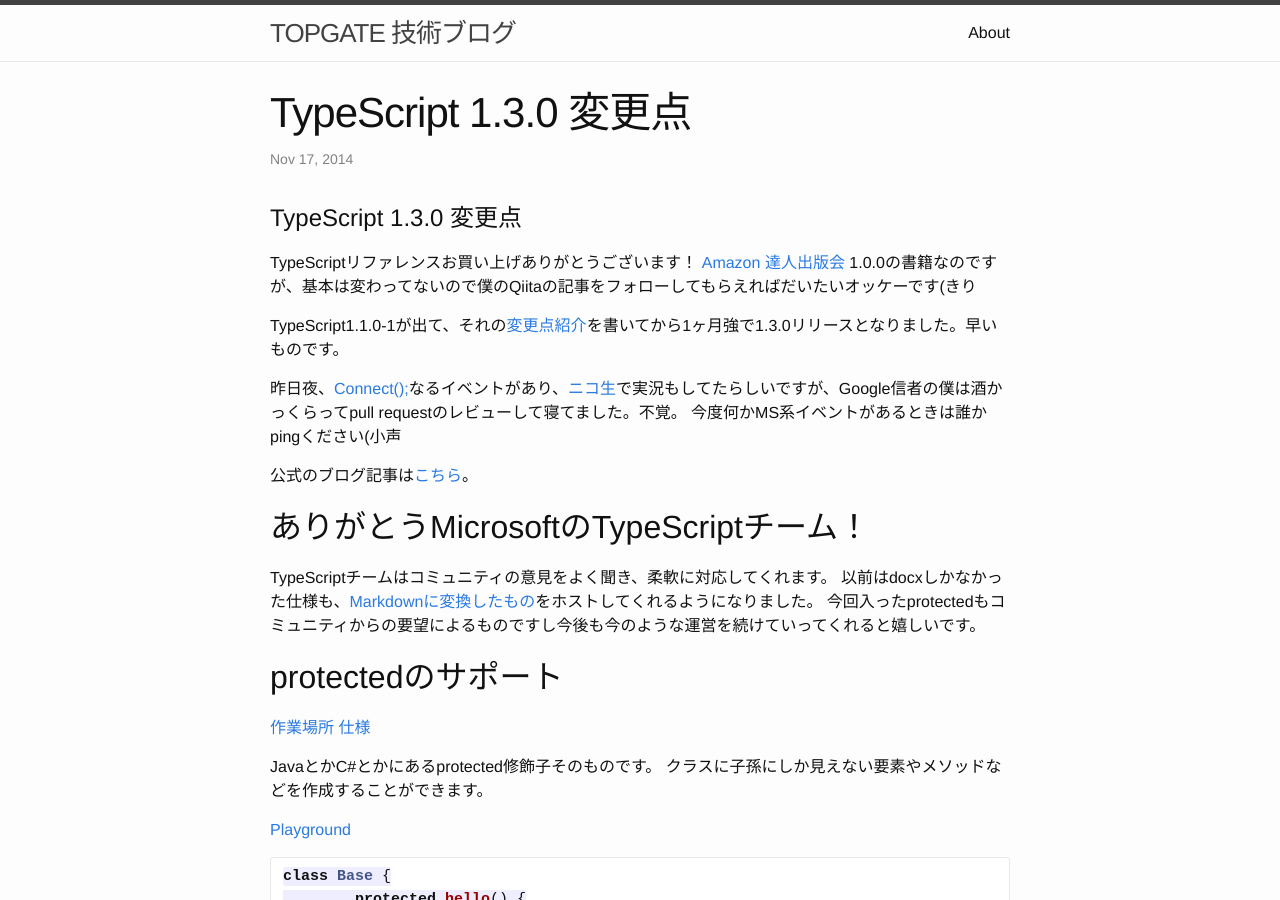
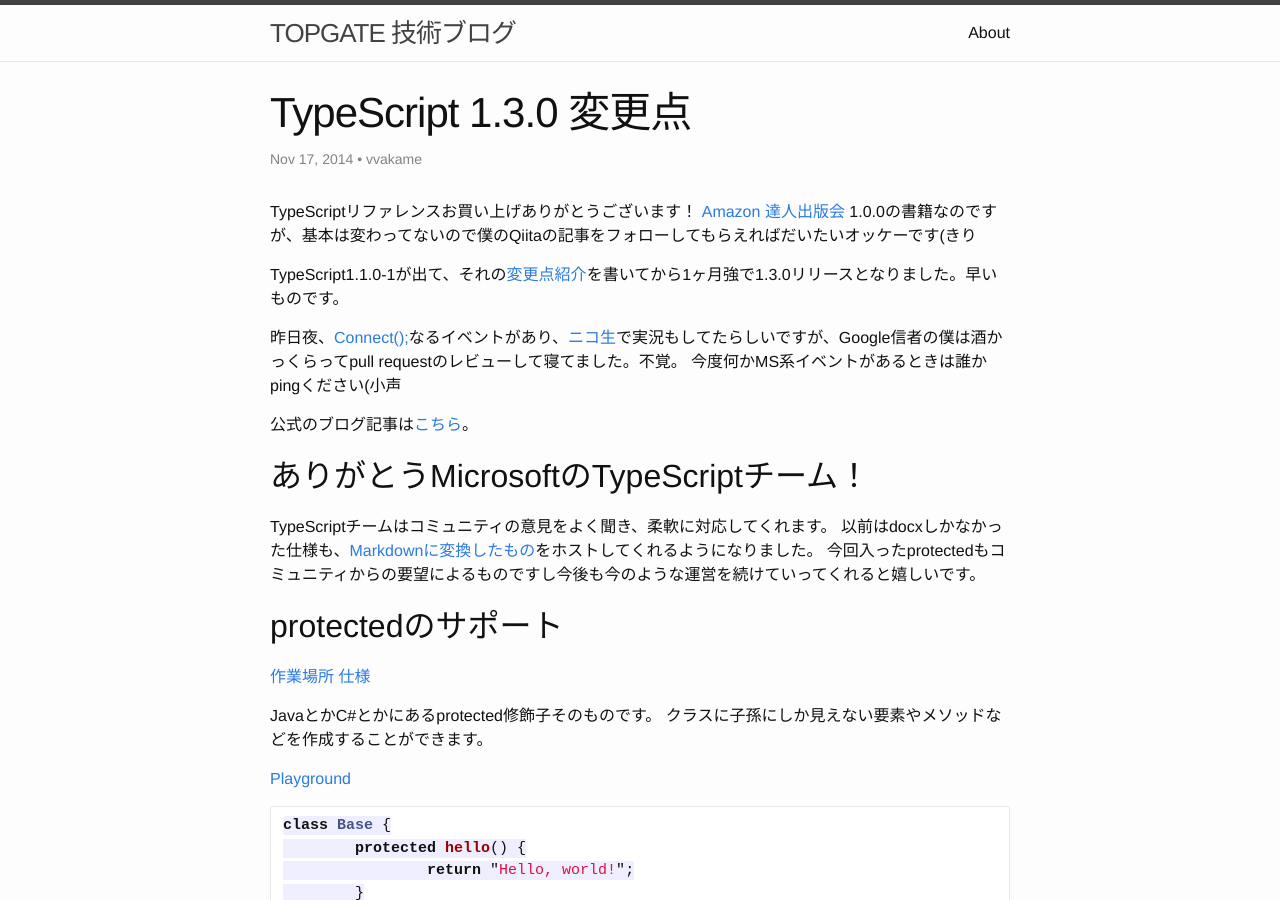
Before and after one commit to topgate/topgate.github.io, a Jekyll site: the page built from _posts/2014-11-17-typescript-1.3.0.md, in a window 1280 px wide and 900 px high. Built offline with Jekyll 4.4.1, drawn with Linux system fonts in a browser that asks for light colours.

Commit message:
とりあえず作者とか追加

```diff
--- a/_posts/2014-11-17-typescript-1.3.0.md
+++ b/_posts/2014-11-17-typescript-1.3.0.md
@@ -1,10 +1,10 @@
 ---
 layout: post
+author: vvakame
 title: TypeScript 1.3.0 変更点
+tags:
+- TypeScript
 ---
-
-{{ page.title }}
-================
 
 TypeScriptリファレンスお買い上げありがとうございます！ [Amazon](http://www.amazon.co.jp/gp/product/484433588X?ie=UTF8&camp=1207&creative=8411&creativeASIN=484433588X&linkCode=shr&tag=damenako-22) [達人出版会](http://tatsu-zine.com/books/typescript-reference)
 1.0.0の書籍なのですが、基本は変わってないので僕のQiitaの記事をフォローしてもらえればだいたいオッケーです(きり
```
